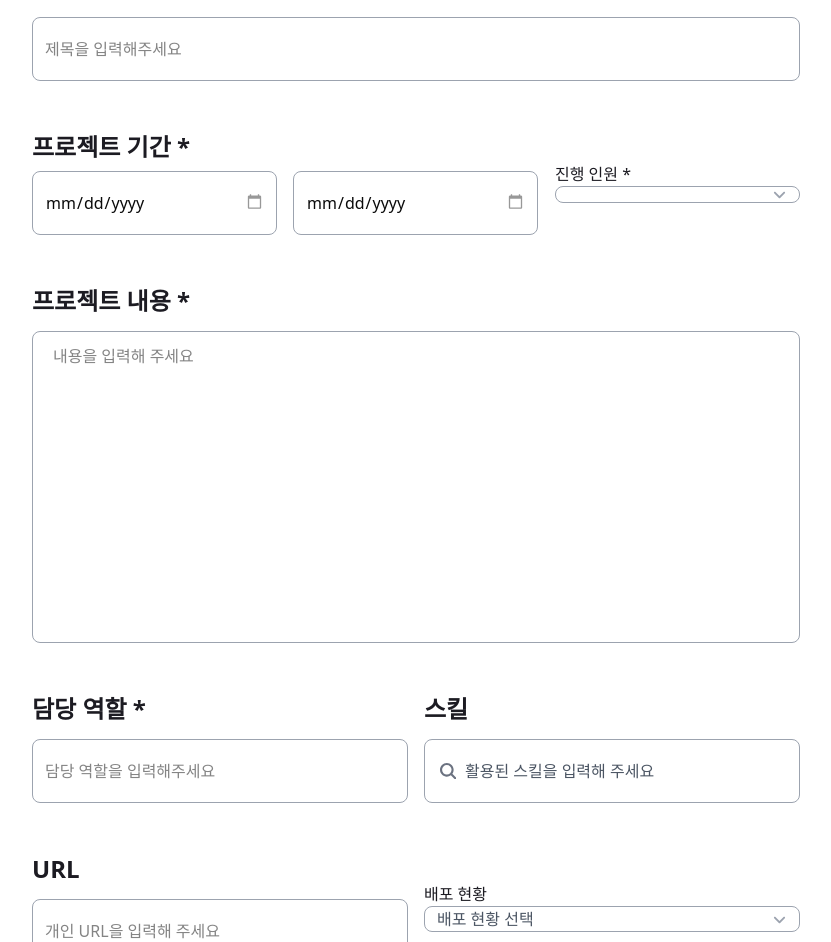
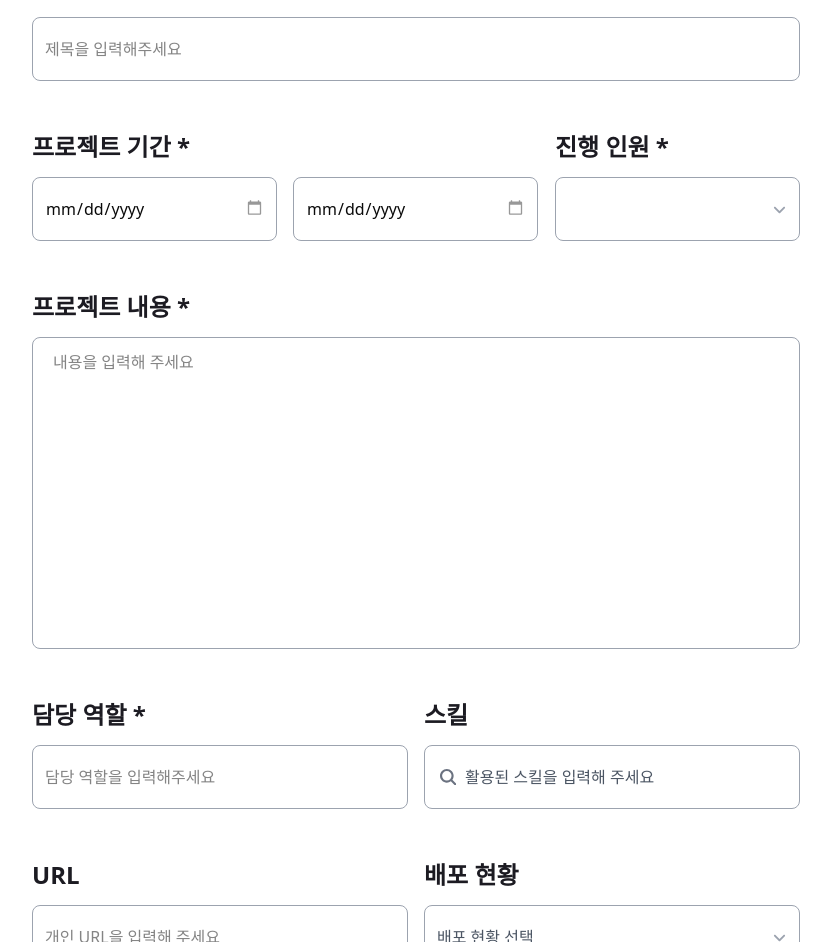
Before and after one commit to portcloud-project/Portcloud-FE, a Next.js app in the folder frontend/: page /upload/projects in a window 1280 px wide. Shown: the part 230-1172 px from the top of the page, without its empty margins (224-1055 px from the left). Built offline with nearby package versions, Linux system fonts and the light colour scheme; a web font is replaced by a local one.

Commit message:
fix: Header 글자 색 페이지 이동시 변경 / upload 페이지 RHF 연결

```diff
--- a/frontend/src/app/api/MainList/route.ts
+++ b/frontend/src/app/api/MainList/route.ts
@@ -8,13 +8,13 @@ export const dynamic = 'force-dynamic';
 export async function GET(request: NextRequest) {
     try {
         const type = request.nextUrl.searchParams.get('type');
-        if (type === 'MainList') {
+        if (type === 'mainlist') {
             const res = await axios.get(`${BASE_URL}api/projects/recommend`);
             const data = res.data;
 
             return NextResponse.json(data, { status: 200 });
         }
-        if (type === 'TeamList') {
+        if (type === 'teamlist') {
             const res = await axios.get(`${BASE_URL}`);
             const data = res.data;
             return NextResponse.json(data, { status: 200 });
--- a/frontend/src/app/customComponents/MainList.tsx
+++ b/frontend/src/app/customComponents/MainList.tsx
@@ -36,7 +36,7 @@ const MainList = ({ title }: MainListProps) => {
         isError,
         error,
     } = useQuery<Item[], Error>({
-        queryKey: ['mainList'],
+        queryKey: ['mainlist'],
         queryFn: fetchMainItems,
         staleTime: 1000 * 60 * 5,
     });
--- a/frontend/src/app/customComponents/UploadDropDown.tsx
+++ b/frontend/src/app/customComponents/UploadDropDown.tsx
@@ -66,7 +66,7 @@ const UploadDropDown = ({
                     </span>
                 </DropdownMenuTrigger>
                 <DropdownMenuContent
-                    className="w-[376px] flex flex-col gap-[4px] p-[6px]"
+                    className={`${width} flex flex-col gap-[4px] p-[6px]`}
                     side="bottom"
                     align="start"
                     sideOffset={6}
--- a/frontend/src/app/layoutComponents/Header.tsx
+++ b/frontend/src/app/layoutComponents/Header.tsx
@@ -12,6 +12,7 @@ import {
     SheetTrigger,
 } from '@/components/ui/sheet';
 import { RxHamburgerMenu } from 'react-icons/rx';
+import { usePathname } from 'next/navigation';
 
 const Header = () => {
     const navArr = [
@@ -22,6 +23,13 @@ const Header = () => {
     ];
 
     const [loginModal, setLoginModal] = useState<boolean>(false);
+
+    const pathname = usePathname() || '/';
+
+    const isActive = (href: string) => {
+        if (href === '/') return pathname === '/';
+        return pathname === href || pathname.startsWith(href + '/');
+    };
 
     return (
         <header className="top-0 left-0 w-full h-auto flex justify-center items-center z-45 bg-white border-b border-[var(--color-gray-300)]">
@@ -41,15 +49,22 @@ const Header = () => {
                                     logoImage
                                 </SheetTitle>
                                 <SheetDescription className="flex flex-col justify-center items-start gap-[24px] px-[24px] py-[12px]">
-                                    {navArr.map((a, i) => (
+                                    {navArr.map((a, i) => {
+                                        const active = isActive(a.link);
+                                        return (
                                             <Link
                                                 key={i}
                                                 href={a.link}
-                                            className="text-[16px] font-semibold text-[var(--color-gray-900)]"
+                                                className={`text-[16px] font-semibold  ${
+                                                    active
+                                                        ? 'text-purple-500'
+                                                        : 'text-[var(--color-gray-900)]'
+                                                }`}
                                             >
                                                 {a.title}
                                             </Link>
-                                    ))}
+                                        );
+                                    })}
                                 </SheetDescription>
                             </SheetHeader>
                             {/* TODO: 실제 내비 아이템 */}
--- a/frontend/src/app/upload/projects/page.tsx
+++ b/frontend/src/app/upload/projects/page.tsx
@@ -11,16 +11,13 @@ interface UploadProjectsFormValuesType {
     people: number;
     content: string;
     act: string;
-    url:string;
+    url: string;
     skill: string[];
 }
 
 const UploadProjects = () => {
     const isDeployArr = ['', '배포 중', '배포 완료'];
-    const peopleArr = [
-  ...Array.from({ length: 9 }, (_, i) => `${i + 1}명`),
-  '10명 이상'
-];
+    const peopleArr = [...Array.from({ length: 9 }, (_, i) => `${i + 1}명`), '10명 이상'];
 
     const {
         // getValues,
@@ -107,7 +104,7 @@ const UploadProjects = () => {
                 {/* 프로젝트 기간, 진행인원 section */}
                 <div className="w-full flex flex-row justify-between items-center gap-[6px]">
                     {/* 프로젝트 기간 section */}
-                    <div className="w-[236px] flex flex-col justify-center items-start gap-[6px]">
+                    <div className="w-[236px] flex flex-col justify-center items-start gap-[12px]">
                         <label
                             htmlFor="period"
                             className="text-[24px] font-bold text-[var(--color-gray-900)]"
@@ -139,7 +136,16 @@ const UploadProjects = () => {
                     </div>
 
                     {/* 진행 인원 section */}
-                    <UploadDropDown arr={peopleArr} dropDowLabel={'진행 인원 *'} dropDownPlaceholoder={''} width='w-[245px]'/>
+                    <UploadDropDown
+                        arr={peopleArr}
+                        dropDowLabel={'진행 인원 *'}
+                        dropDownPlaceholoder={''}
+                        width="w-[245px]"
+                        height="h-[64px]"
+                        gap="gap-[12px]"
+                        labelFont="font-bold"
+                        labelText="text-[24px]"
+                    />
                 </div>
 
                 {/* 내용 section */}
@@ -200,7 +206,7 @@ const UploadProjects = () => {
                         )}
                     </div>
                     {/* 스킬 section */}
-                    <SearchSkill width='w-[376px]'/>
+                    <SearchSkill width="w-[376px]" />
                 </div>
 
                 {/* URL, 배포 현황 section */}
@@ -223,7 +229,16 @@ const UploadProjects = () => {
                     </div>
 
                     {/* 배포 현황 section */}
-                    <UploadDropDown arr={isDeployArr} dropDowLabel={'배포 현황'} dropDownPlaceholoder={'배포 현황 선택'} width='w-[376px]'/>
+                    <UploadDropDown
+                        arr={isDeployArr}
+                        dropDowLabel={'배포 현황'}
+                        dropDownPlaceholoder={'배포 현황 선택'}
+                        width="w-[376px]"
+                        height="h-[64px]"
+                        gap="gap-[12px]"
+                        labelFont="font-bold"
+                        labelText="text-[24px]"
+                    />
                 </div>
 
                 {/* 대표 이미지 section */}
```
Lines whose indentation alone changed are shown as unchanged.
